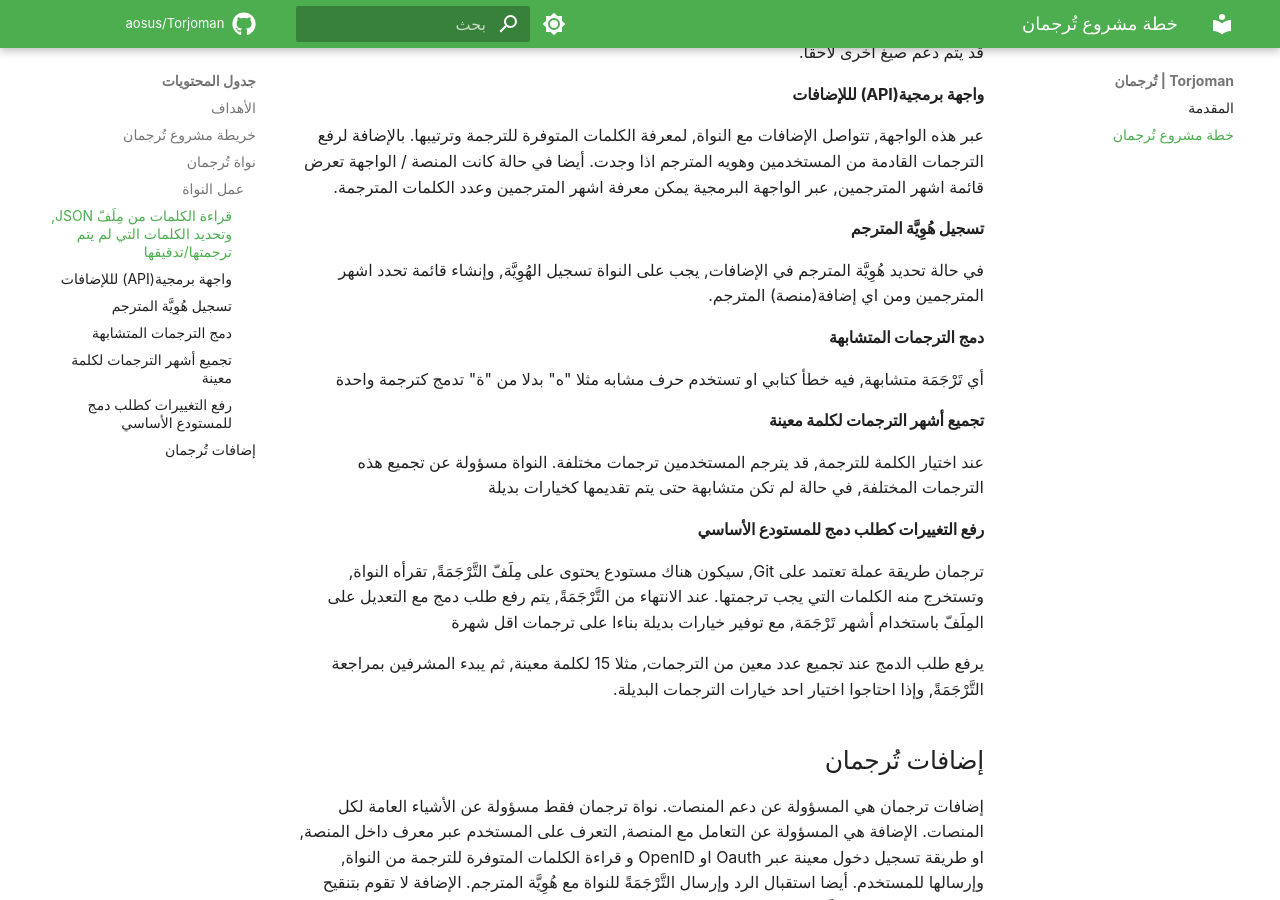
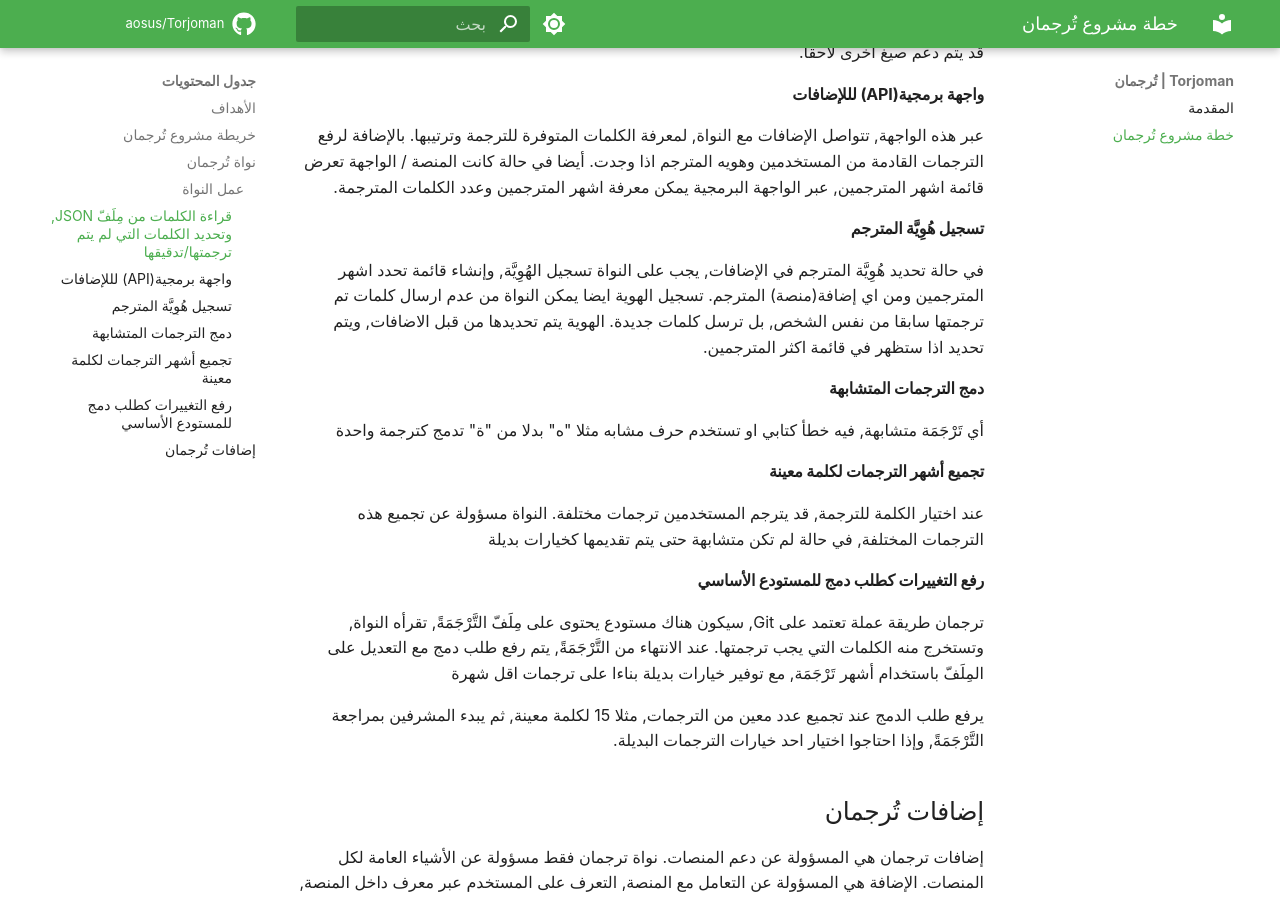
Before and after one commit to aosus/Torjoman, an MkDocs documentation site: the page built from docs/source/project-plan.md, in a window 1280 px wide and 900 px high, scrolled down 1015 px. Built offline with MkDocs 1.6.1 and Material for MkDocs 9.7.7, drawn with Linux system fonts in a browser that asks for light colours; some web fonts are replaced; comment, search, counter and statistics services are not loaded.

Commit message:
Add more details about how an ID can be used, and where it comes fomr

```diff
--- a/docs/source/project-plan.md
+++ b/docs/source/project-plan.md
@@ -38,12 +38,13 @@
 
 #### تسجيل هُوِيَّة المترجم
 في حالة تحديد هُوِيَّة المترجم في الإضافات, يجب على النواة تسجيل الهُوِيَّة, وإنشاء قائمة تحدد اشهر المترجمين ومن اي إضافة(منصة) المترجم.
+تسجيل الهوية ايضا يمكن النواة من عدم ارسال كلمات تم ترجمتها سابقا من نفس الشخص, بل ترسل كلمات جديدة.
+الهوية يتم تحديدها من قبل الاضافات, ويتم تحديد اذا ستظهر في قائمة اكثر المترجمين.
 
 #### دمج الترجمات المتشابهة
 أي تَرْجَمَة متشابهة, فيه خطأ كتابي او تستخدم حرف مشابه مثلا "ه" بدلا من "ة" تدمج كترجمة واحدة
 
 #### تجميع أشهر الترجمات لكلمة معينة
-
 عند اختيار الكلمة للترجمة, قد يترجم المستخدمين ترجمات مختلفة. النواة مسؤولة عن تجميع هذه الترجمات المختلفة, في حالة لم تكن متشابهة حتى يتم تقديمها كخيارات بديلة
 
 #### رفع التغييرات كطلب دمج للمستودع الأساسي
```
